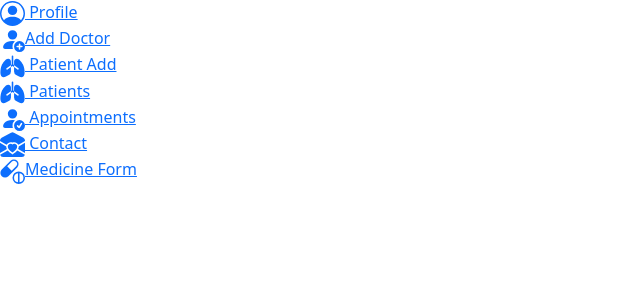
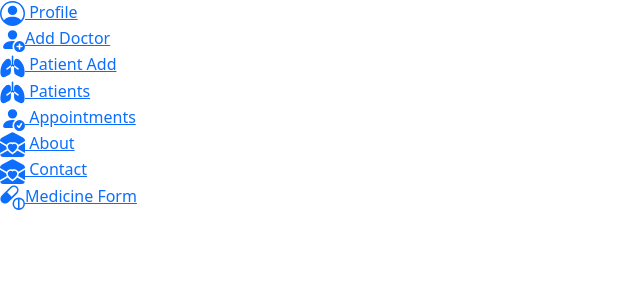
Before and after one commit to BithyIslamChaity/Doctors-Appointment, an Angular app: page /admin-dashboard in a window 1280 px wide. Shown: the top 300 px of the page, without its empty margins (0-640 px from the left). Built offline with nearby package versions, Linux system fonts and the light colour scheme.

Commit message:
go to bithy apu

```diff
--- a/src/app/admin-dashboard/admin-dashboard.component.html
+++ b/src/app/admin-dashboard/admin-dashboard.component.html
@@ -10,7 +10,7 @@
             </a>
         </li>
         <li>
-            <a href="/addDoctor">
+            <a href="/add-doctor">
               <svg xmlns="http://www.w3.org/2000/svg" width="25" height="25" fill="currentColor" class="bi bi-person-fill-add" viewBox="0 0 16 16">
                 <path d="M12.5 16a3.5 3.5 0 1 0 0-7 3.5 3.5 0 0 0 0 7m.5-5v1h1a.5.5 0 0 1 0 1h-1v1a.5.5 0 0 1-1 0v-1h-1a.5.5 0 0 1 0-1h1v-1a.5.5 0 0 1 1 0m-2-6a3 3 0 1 1-6 0 3 3 0 0 1 6 0"/>
                 <path d="M2 13c0 1 1 1 1 1h5.256A4.5 4.5 0 0 1 8 12.5a4.5 4.5 0 0 1 1.544-3.393Q8.844 9.002 8 9c-5 0-6 3-6 4"/>
@@ -30,7 +30,7 @@
           </a>
       </li>
         <li>
-            <a href="/list">
+            <a href="/doctor-list">
 
                   <svg xmlns="http://www.w3.org/2000/svg" width="25" height="25" fill="currentColor" class="bi bi-lungs-fill" viewBox="0 0 16 16">
                     <path d="M8 1a.5.5 0 0 1 .5.5v5.243L9 7.1V4.72C9 3.77 9.77 3 10.72 3c.524 0 1.023.27 1.443.592.431.332.847.773 1.216 1.229.736.908 1.347 1.946 1.58 2.48.176.405.393 1.16.556 2.011.165.857.283 1.857.24 2.759-.04.867-.232 1.79-.837 2.33-.67.6-1.622.556-2.741-.004l-1.795-.897A2.5 2.5 0 0 1 9 11.264V8.329l-1-.715-1 .715V7.214c-.1 0-.202.03-.29.093l-2.5 1.786a.5.5 0 1 0 .58.814L7 8.329v2.935A2.5 2.5 0 0 1 5.618 13.5l-1.795.897c-1.12.56-2.07.603-2.741.004-.605-.54-.798-1.463-.838-2.33-.042-.902.076-1.902.24-2.759.164-.852.38-1.606.558-2.012.232-.533.843-1.571 1.579-2.479.37-.456.785-.897 1.216-1.229C4.257 3.27 4.756 3 5.28 3 6.23 3 7 3.77 7 4.72V7.1l.5-.357V1.5A.5.5 0 0 1 8 1m3.21 8.907a.5.5 0 1 0 .58-.814l-2.5-1.786A.5.5 0 0 0 9 7.214V8.33z"/>
@@ -39,13 +39,17 @@
                 <!-- <i class="bi bi-chevron-right" style="float: right;"></i> -->
             </a>
         </li>
-        <li><a href="appointmentList">
+        <li><a href="/book-appoinment">
           <svg xmlns="http://www.w3.org/2000/svg" width="25" height="25" fill="currentColor" class="bi bi-person-fill-check" viewBox="0 0 16 16">
           <path d="M12.5 16a3.5 3.5 0 1 0 0-7 3.5 3.5 0 0 0 0 7m1.679-4.493-1.335 2.226a.75.75 0 0 1-1.174.144l-.774-.773a.5.5 0 0 1 .708-.708l.547.548 1.17-1.951a.5.5 0 1 1 .858.514M11 5a3 3 0 1 1-6 0 3 3 0 0 1 6 0"/>
           <path d="M2 13c0 1 1 1 1 1h5.256A4.5 4.5 0 0 1 8 12.5a4.5 4.5 0 0 1 1.544-3.393Q8.844 9.002 8 9c-5 0-6 3-6 4"/>
         </svg>  Appointments</a></li>
-
-        <li><a href="contact">
+  <li><a href="/about">
+          <svg xmlns="http://www.w3.org/2000/svg" width="25" height="25" fill="currentColor" class="bi bi-envelope-open-heart-fill" viewBox="0 0 16 16">
+            <path d="M8.941.435a2 2 0 0 0-1.882 0l-6 3.2A2 2 0 0 0 0 5.4v.313l4.222 2.475q.035-.087.08-.17c.665-1.3 2.362-1.917 3.698-1.25 1.336-.667 3.033-.05 3.699 1.25a3 3 0 0 1 .08.17L16 5.713V5.4a2 2 0 0 0-1.059-1.765zM0 6.873l4 2.344c-.012.542.124 1.117.416 1.694l.004.006L0 13.372v-6.5Zm.059 7.611 4.9-2.723c.563.73 1.383 1.467 2.49 2.198l.551.365.551-.365c1.107-.73 1.927-1.467 2.49-2.198l4.9 2.723A2 2 0 0 1 14 16H2a2 2 0 0 1-1.941-1.516M16 13.372l-4.42-2.455.004-.006c.292-.577.428-1.152.415-1.694L16 6.873v6.5Z"/>
+            <path d="M8 7.993c1.664-1.711 5.825 1.283 0 5.132-5.825-3.85-1.664-6.843 0-5.132"/>
+          </svg>  About</a></li>
+        <li><a href="/contact">
           <svg xmlns="http://www.w3.org/2000/svg" width="25" height="25" fill="currentColor" class="bi bi-envelope-open-heart-fill" viewBox="0 0 16 16">
             <path d="M8.941.435a2 2 0 0 0-1.882 0l-6 3.2A2 2 0 0 0 0 5.4v.313l4.222 2.475q.035-.087.08-.17c.665-1.3 2.362-1.917 3.698-1.25 1.336-.667 3.033-.05 3.699 1.25a3 3 0 0 1 .08.17L16 5.713V5.4a2 2 0 0 0-1.059-1.765zM0 6.873l4 2.344c-.012.542.124 1.117.416 1.694l.004.006L0 13.372v-6.5Zm.059 7.611 4.9-2.723c.563.73 1.383 1.467 2.49 2.198l.551.365.551-.365c1.107-.73 1.927-1.467 2.49-2.198l4.9 2.723A2 2 0 0 1 14 16H2a2 2 0 0 1-1.941-1.516M16 13.372l-4.42-2.455.004-.006c.292-.577.428-1.152.415-1.694L16 6.873v6.5Z"/>
             <path d="M8 7.993c1.664-1.711 5.825 1.283 0 5.132-5.825-3.85-1.664-6.843 0-5.132"/>
@@ -53,7 +57,7 @@
 
 
               <li>
-                <a href="/medicine-form">
+                <a href="/add-medicine">
                   <svg xmlns="http://www.w3.org/2000/svg" width="25" height="25" fill="currentColor" class="bi bi-capsule-pill" viewBox="0 0 16 16">
                     <path d="M11.02 5.364a3 3 0 0 0-4.242-4.243L1.121 6.778a3 3 0 1 0 4.243 4.243l5.657-5.657Zm-6.413-.657 2.878-2.879a2 2 0 1 1 2.829 2.829L7.435 7.536zM12 8a4 4 0 1 1 0 8 4 4 0 0 1 0-8m-.5 1.042a3 3 0 0 0 0 5.917zm1 5.917a3 3 0 0 0 0-5.917z"/>
                   </svg>Medicine Form
```
